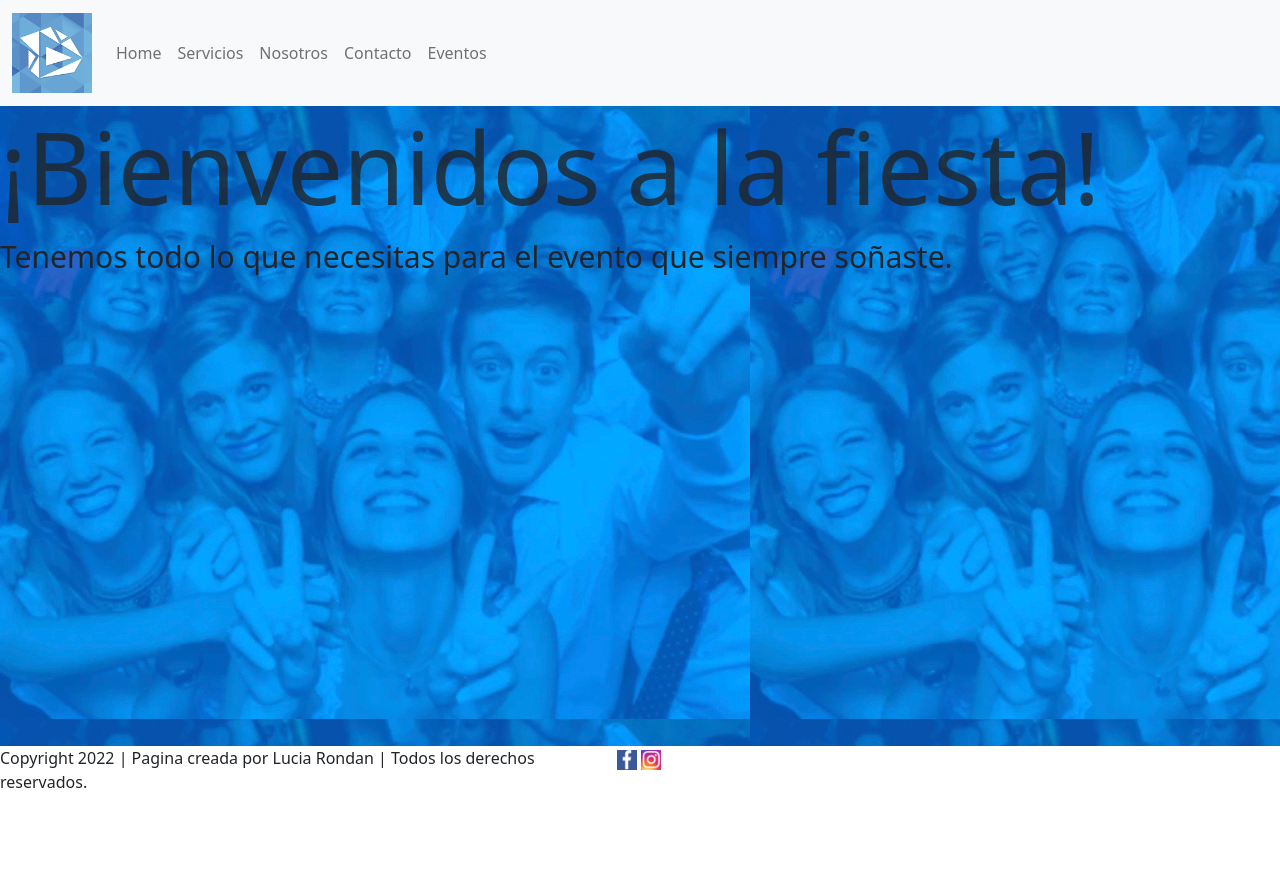
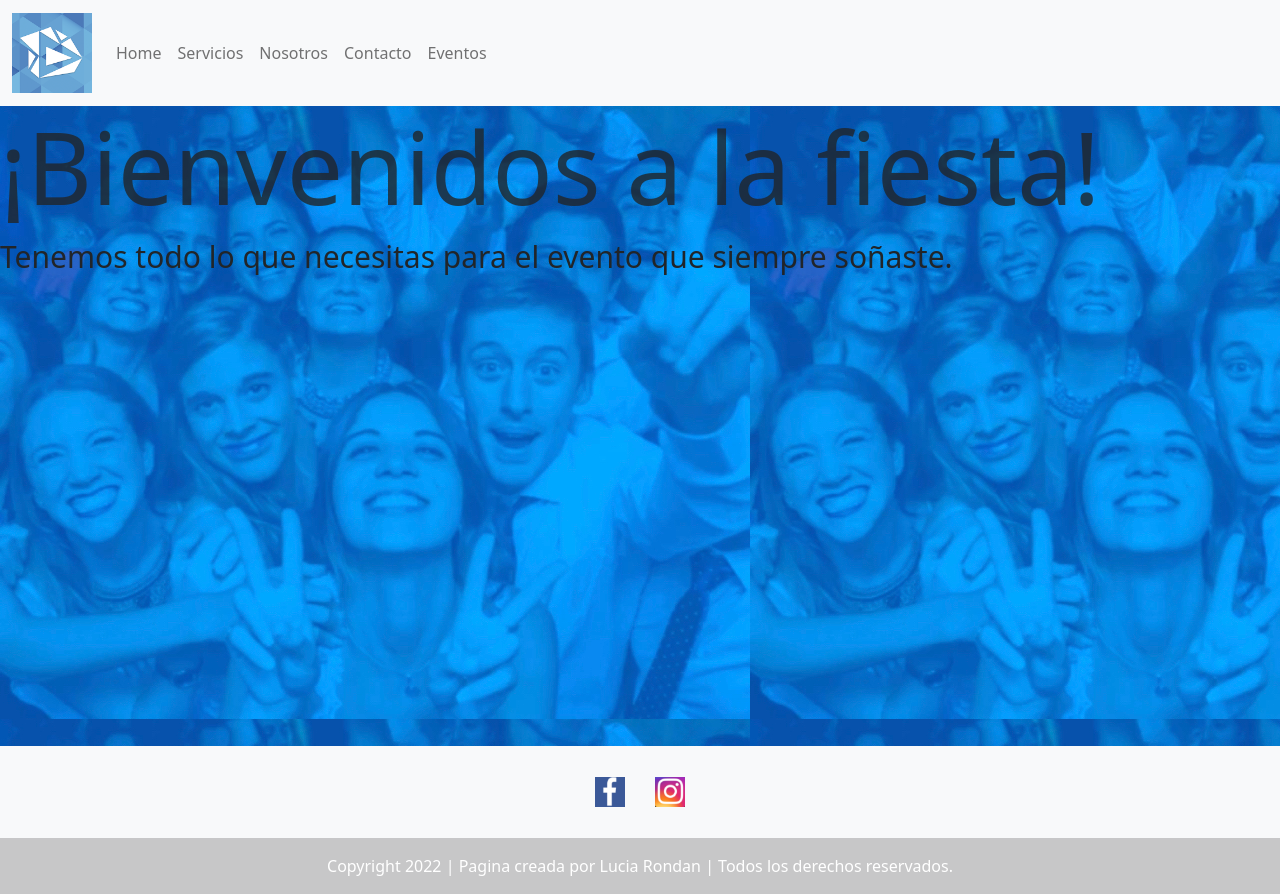
Before and after one commit to LuciaRondan/Proyecto-2, a plain HTML site: page index.html in a window 1280 px wide. Before the commit the page ends 810 px from the top, so only its background shows below. Drawn offline with nearby package versions, Linux system fonts and the light colour scheme.

Commit message:
header y footer de servicios e index con bootstrap

```diff
--- a/estilos.css
+++ b/estilos.css
@@ -1,14 +1,13 @@
 body{
-    display: grid;
+    /* display: grid; */
     font-family: 'Josefin Sans', sans-serif;
     padding: 0;
     margin: 0;
-    grid-template-areas:
-        'header header header'
+    /* grid-template-areas:
         'main main main'
         'main main main'
         'main main main'
-        'footer footer footer';
+        'footer footer footer'; */
 }
 
 .mainindex{
@@ -16,10 +15,10 @@ body{
     grid-area: main;
     background-image: url("imagenes/fondo_pagina.PNG");
 }
-
+/*
 header{
     grid-area: header;
-}
+} */
 
 /* .ul-header{
     display:flex;
@@ -34,7 +33,7 @@ header{
     padding: 10px;
 }
 
-.ul-header{
+/* .ul-header{
     margin-top: 40px;
     margin-left: 100px;
 }
@@ -45,8 +44,7 @@ header{
 
 .nav-header{
     display: inline;
-    /* height: 100px; */
-}
+} */
 
 @keyframes aparecer {
     0% {
@@ -74,9 +72,8 @@ header{
 .mainservicios{
     grid-area: main;
 }
-footer{
+/* footer{
     grid-area: footer;
-    /* height: 50px; */
 }
 .footer{
     display: inline-flex;
@@ -84,4 +81,4 @@ footer{
 
 .footer li{
     display: inline-flex;
-}
+} */
--- a/index.html
+++ b/index.html
@@ -26,7 +26,7 @@
                     data-bs-target="#collapsibleNavbar">
                     <span class="navbar-toggler-icon"></span>
                 </button>
-                <div class="collapse navbar-collapse" id="collapsibleNavbar">
+                <div class="collapse navbar-collapse text-center" id="collapsibleNavbar">
                     <ul class="navbar-nav">
                         <li class="nav-item"><a class="nav-link" href="">Home</a></li>
                         <li class="nav-item"><a class="nav-link" href="./vistas/servicios.html">Servicios</a></li>
@@ -45,24 +45,26 @@
             <p>Tenemos todo lo que necesitas para el evento que siempre soñaste.</p>
         </section>
     </main>
-    <footer>
-        <div class="footer">
-            <p class="col-md-10 footer-text"> Copyright 2022 | Pagina creada por Lucia Rondan | Todos los derechos
-                reservados.</p>
-            <nav class="col-md-2">
-                <ul>
-                    <li>
-                        <a href="https://www.facebook.com/grupoindega" target="_blank">
-                            <img src="./imagenes/facebook.png" alt="facebook" width="20" height="20">
-                        </a>
-                    </li>
-                    <li>
-                        <a href="https://www.instagram.com/grupo.indega.djs/" target="_blank">
-                            <img src="./imagenes/instagram.png" alt="instagram" width="20" height="20">
-                        </a>
-                    </li>
-                </ul>
-            </nav>
+
+    <footer class="bg-light text-center text-white">
+        <div class="container p-4 pb-0">
+            <section class="mb-4">
+                <a class="btn"
+                    href="https://www.facebook.com/grupoindega"
+                    role="button">
+                    <img src="./imagenes/facebook.png" alt="facebook" width="30" height="30">
+                </a>
+                <a class="btn"
+                    href="https://www.instagram.com/grupo.indega.djs/"
+                    role="button"><i class="fab fa-instagram"></i>
+                    <img src="./imagenes/instagram.png" alt="instagram" width="30" height="30">
+                </a>
+
+            </section>
+
+        </div>
+        <div class="text-center p-3" style="background-color: rgba(0,0,0,0.2);">
+            Copyright 2022 | Pagina creada por Lucia Rondan | Todos los derechos reservados.
         </div>
     </footer>
     <script src="https://cdn.jsdelivr.net/npm/bootstrap@5.1.3/dist/js/bootstrap.bundle.min.js"
```
Also changed, not shown: vistas/servicios.html (+18 -14 lines).
